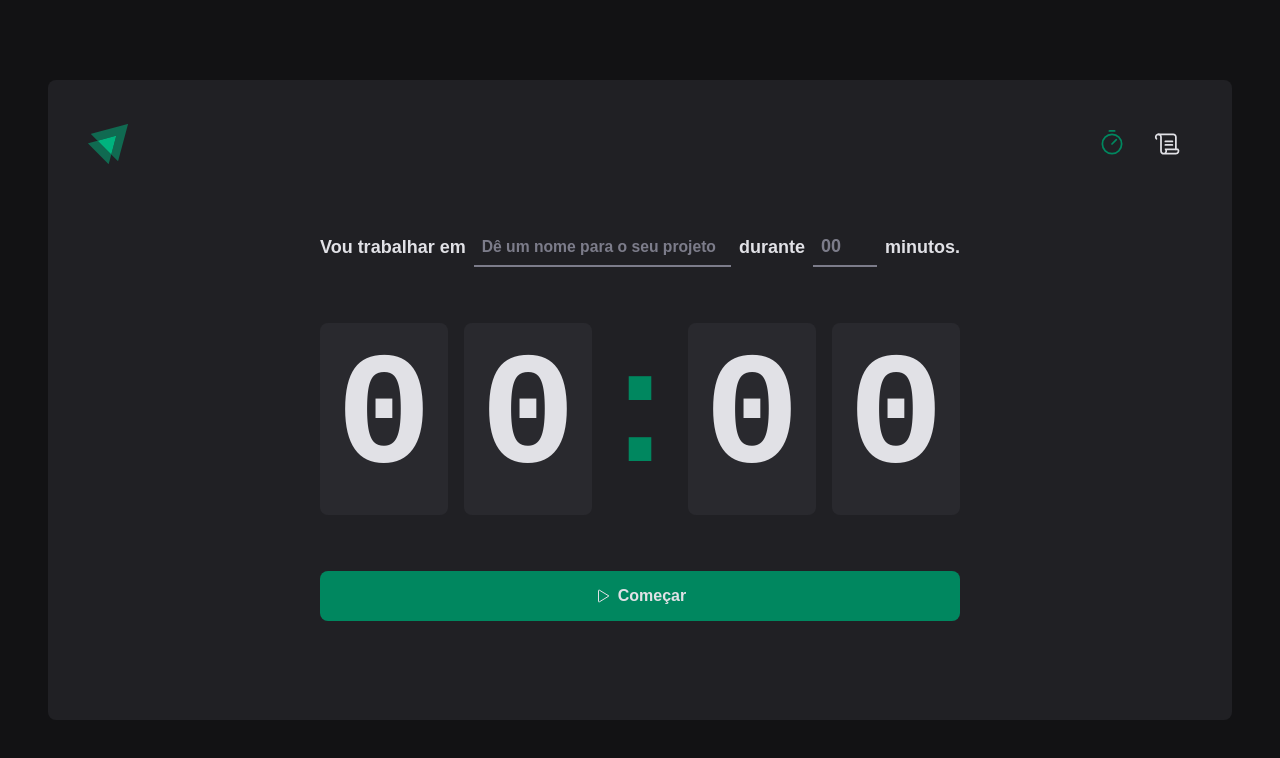
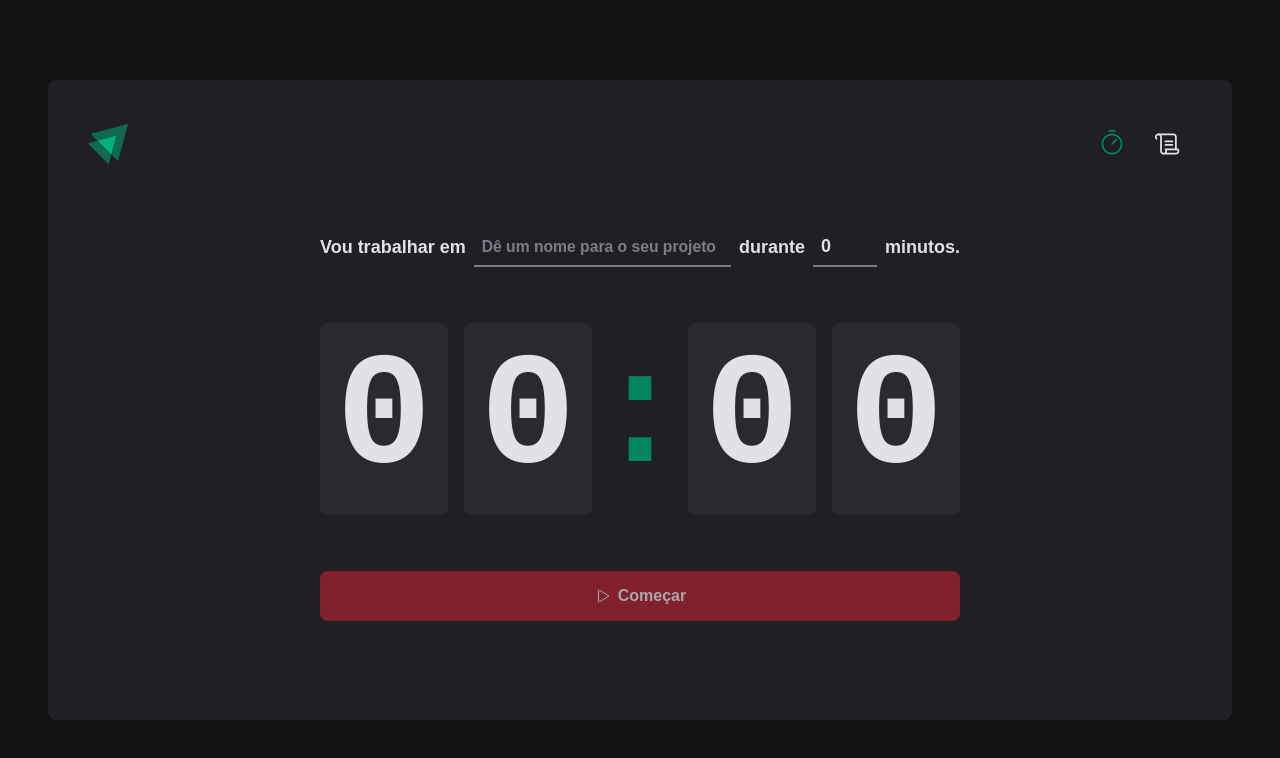
Before and after one commit to dopeeycode/ignite_timer, a React (Vite) app: page / in a window 1280 px wide. Shown: the top 758 px of the page. Built offline with nearby package versions, Linux system fonts and the light colour scheme.

Commit message:
validação zod/react_hook_form

```diff
--- a/src/pages/Home/index.tsx
+++ b/src/pages/Home/index.tsx
@@ -9,27 +9,68 @@ import {
   MinutesAmountInput
 } from './styles'
 
+import { useForm } from 'react-hook-form'
+import { ChangeEvent, FormEvent, useState } from 'react'
+import { zodResolver } from '@hookform/resolvers/zod'
+import { z } from 'zod'
+
+const createCycleUserScheme = z.object({
+  task: z.string()
+  .min(1),
+  minutesAmount: z.number()
+  .max(60)
+  .min(5)
+})
+
+type CreateCycleFormData = z.infer<typeof createCycleUserScheme>
+
+
 export default function Home() {
+  const [formData, setFormData] = useState({})
+  const
+  { register,
+    handleSubmit,
+    watch,
+    reset
+  }
+    = useForm<CreateCycleFormData>({
+    resolver: zodResolver(createCycleUserScheme),
+    defaultValues: {
+      minutesAmount: 0
+    }
+  })
+
+  function handleCreateNewCycle (data: CreateCycleFormData) {
+    setFormData(data)
+    reset()
+  }
+
+  console.log(formData)
+
+  const task = watch('task')
+  const isSubmitDisabled = !task
+
   return (
     <HomeContainer>
-      <form>
+      <form onSubmit={handleSubmit(handleCreateNewCycle)}>
         <FormContainer>
           <label htmlFor="task">Vou trabalhar em</label>
-          <TaskInput id="task" list="task-suggestions" required placeholder='Dê um nome para o seu projeto' />
-          <datalist id="task-suggestions">
-            <option value="projeto 1"/>
-            <option value="projeto 2"/>
-            <option value="projeto 3"/>
-          </datalist>
+          <TaskInput
+            id="task"
+            list="task-suggestions"
+            placeholder='Dê um nome para o seu projeto'
+            {...register('task')}
+          />
+
+          <datalist id="task-suggestions" />
 
           <label htmlFor="minutesAmount">durante</label>
           <MinutesAmountInput
             type="number"
             placeholder='00'
             id="minutesAmount"
-            required
-            min={5}
-            max={60}
+            {...register('minutesAmount', { valueAsNumber: true , required: true })}
+
           />
 
           <span>minutos.</span>
@@ -42,7 +83,7 @@ export default function Home() {
           <span>0</span>
         </CountdownContainer>
 
-        <StartCountdownButton type="submit">
+        <StartCountdownButton disabled={isSubmitDisabled} type="submit">
           <Play />
           Começar
 
```
